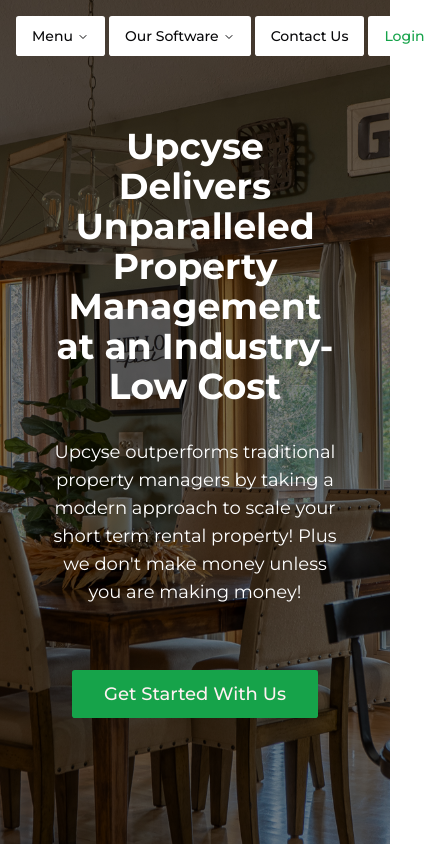
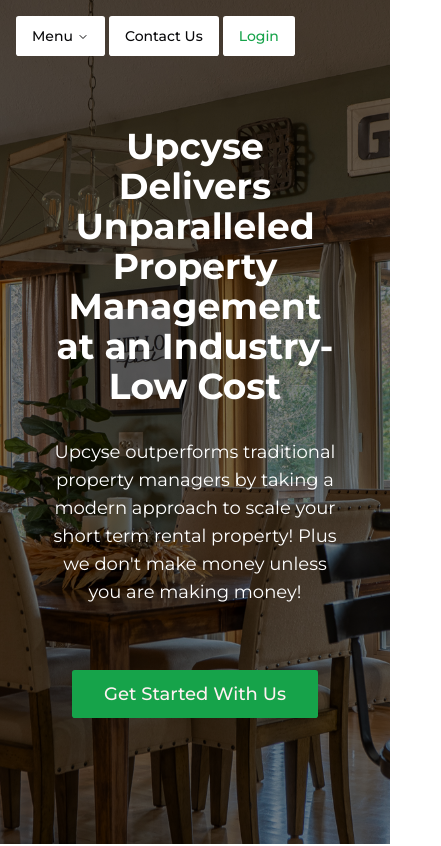
Before and after one commit to JPeterson1125/upcyse-next, a Next.js app: page / in a window 390 px wide. Shown: the top 846 px of the page, 441 px wide, since content can reach past the window. Built offline with nearby package versions, Linux system fonts and the light colour scheme.

Commit message:
Fixed Nav

```diff
--- a/components/external/Nav.tsx
+++ b/components/external/Nav.tsx
@@ -69,7 +69,7 @@
                 </ul>
               </NavigationMenuContent>
             </NavigationMenuItem>
-            <NavigationMenuItem>
+            <NavigationMenuItem className="hidden sm:block">
               <NavigationMenuTrigger>Our Software</NavigationMenuTrigger>
               <NavigationMenuContent>
                 <ul className="grid w-[400px] gap-3 p-4 md:w-[500px] md:grid-cols-2 lg:w-[600px] ">
```
